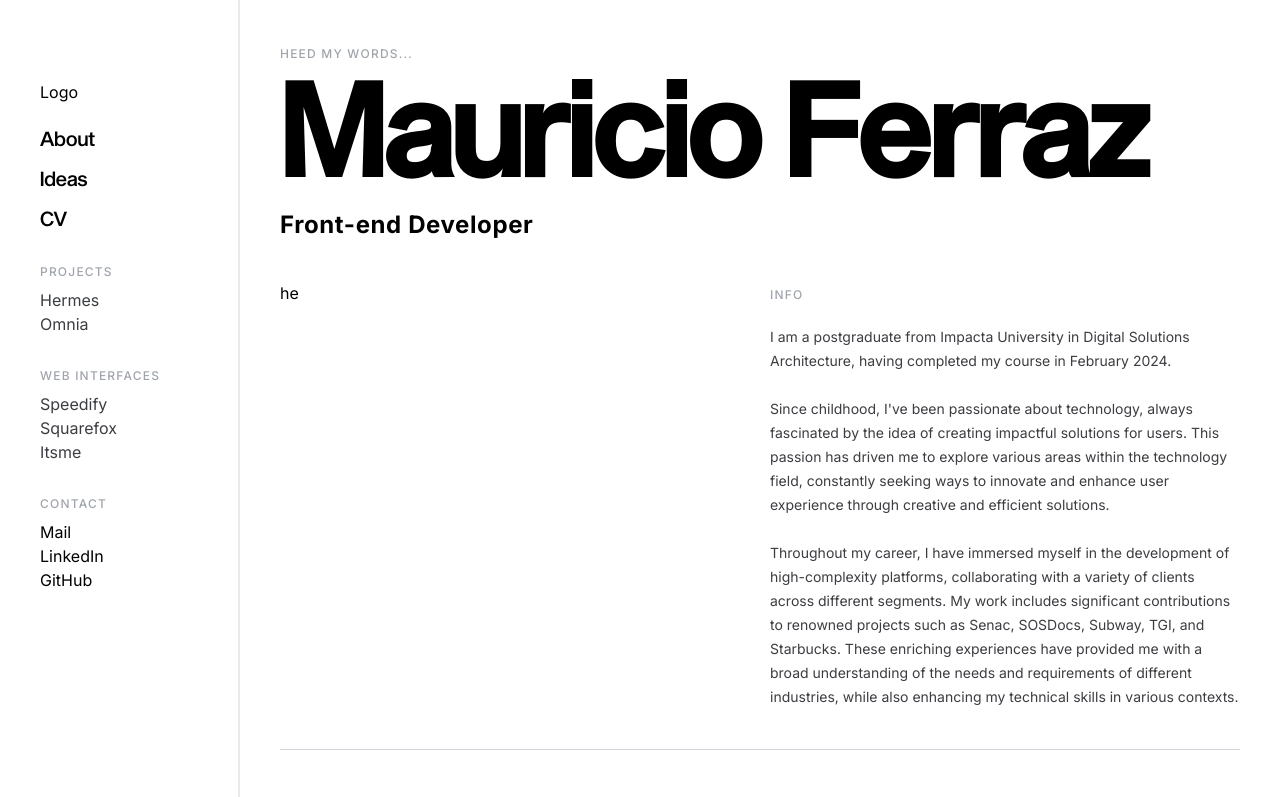
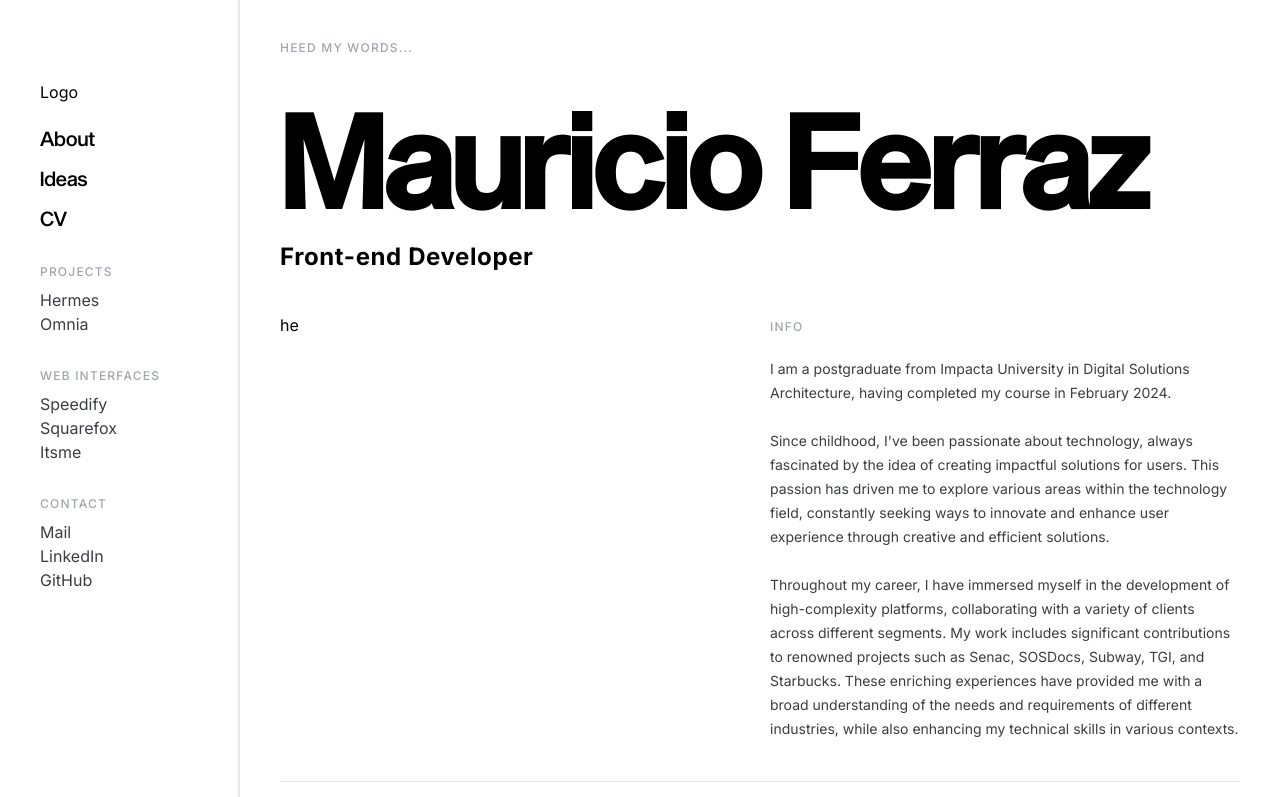
Before and after one commit to mauriciofsnts/itsme, a Next.js app: page / in a window 1280 px wide. Shown: the top 797 px of the page. Built offline with nearby package versions, Linux system fonts and the light colour scheme.

Commit message:
feat: separate the code into its specific file

```diff
--- a/src/app/layout.tsx
+++ b/src/app/layout.tsx
@@ -6,8 +6,8 @@ import Sidebar from "@/components/sidebar";
 const inter = Inter({ subsets: ["latin"] });
 
 export const metadata: Metadata = {
-  title: "Create Next App",
-  description: "Generated by create next app",
+  title: "Mauricio Ferraz - Web Developer",
+  description: "This is my personal website. I'm a web developer.",
 };
 
 export default function RootLayout({
@@ -18,10 +18,10 @@ export default function RootLayout({
   return (
     <html lang="en">
       <body className={inter.className}>
-        <div className="flex flex-col md:flex-row">
+        <div className="flex flex-col md:flex-row overflow-hidden max-h-screen">
           <Sidebar />
 
-          {children}
+          <div className="flex-grow overflow-auto">{children}</div>
         </div>
       </body>
     </html>
--- a/src/app/page.tsx
+++ b/src/app/page.tsx
@@ -1,87 +1,23 @@
-import localFont from "next/font/local";
-import { cn } from "@/lib/utils";
-
-import SectionTitle from "@/components/sectionTitle";
 import Phrase from "@/components/parts/home/phrase";
 import Projects from "@/components/parts/home/projects";
 import Education from "@/components/parts/home/education";
 import Passion from "@/components/parts/home/passion";
-
-import { TextGenerateEffect } from "@/components/ui/text-generate-effect";
 import Bio from "@/components/parts/home/bio";
-
-const headingFont = localFont({
-  src: "../../public/font/SequelSansMediumDisp.woff2",
-});
+import Info from "@/components/parts/home/info";
+import Hero from "@/components/parts/home/hero";
 
 export default function Home() {
   return (
-    <main
-      className="container max-w-screen md:max-w-7xl p-10 "
-      style={{ margin: "0 auto" }}
-    >
-      <div className="flex flex-col gap-10">
-        <div className="">
-          <Phrase />
-
-          <div className="">
-            <h1
-              className={cn(
-                "text-9xl font-extrabold select-none",
-                headingFont.className
-              )}
-            >
-              Mauricio Ferraz
-            </h1>
-
-            <TextGenerateEffect words="Front-end Developer" />
-          </div>
-        </div>
-
-        <div className="flex flex-row gap-5">
-          <div className="flex-1">he</div>
-
-          <div className="flex-1">
-            <SectionTitle>INFO</SectionTitle>
-
-            <p className="text-sm text-[#3b3d41] leading-6 mt-5">
-              I am a postgraduate from Impacta University in Digital Solutions
-              Architecture, having completed my course in February 2024.
-            </p>
-            <br />
-            <p className="text-sm text-[#3b3d41] leading-6">
-              Since childhood, I&apos;ve been passionate about technology,
-              always fascinated by the idea of creating impactful solutions for
-              users. This passion has driven me to explore various areas within
-              the technology field, constantly seeking ways to innovate and
-              enhance user experience through creative and efficient solutions.
-            </p>
-            <br />
-            <p className="text-sm text-[#3b3d41] leading-6">
-              Throughout my career, I have immersed myself in the development of
-              high-complexity platforms, collaborating with a variety of clients
-              across different segments. My work includes significant
-              contributions to renowned projects such as Senac, SOSDocs, Subway,
-              TGI, and Starbucks. These enriching experiences have provided me
-              with a broad understanding of the needs and requirements of
-              different industries, while also enhancing my technical skills in
-              various contexts.
-            </p>
-          </div>
-        </div>
-
-        <hr className="flex h-px bg-gray-300 border-0" />
-
-        <Education />
-
-        <hr className="flex h-px bg-gray-300 border-0" />
-
-        <Projects />
-
-        <Bio />
-
-        <Passion />
-      </div>
+    <main className="max-w-screen md:max-w-7xl p-10 mx-auto flex flex-col gap-10">
+      <Phrase />
+      <Hero />
+      <Info />
+      <hr className="bg-gray-300" />
+      <Education />
+      <hr className="bg-gray-300" />
+      <Projects />
+      <Bio />
+      <Passion />
     </main>
   );
 }
--- /dev/null
+++ b/src/components/parts/home/hero.tsx
@@ -0,0 +1,26 @@
+import { cn } from "@/lib/utils";
+import localFont from "next/font/local";
+import { TextGenerateEffect } from "@/components/ui/text-generate-effect";
+
+const headingFont = localFont({
+  src: "../../../../public/font/SequelSansMediumDisp.woff2",
+});
+
+const Hero = () => {
+  return (
+    <div className="">
+      <h1
+        className={cn(
+          "text-9xl font-extrabold select-none",
+          headingFont.className
+        )}
+      >
+        Mauricio Ferraz
+      </h1>
+
+      <TextGenerateEffect words="Front-end Developer" />
+    </div>
+  );
+};
+
+export default Hero;
--- /dev/null
+++ b/src/components/parts/home/info.tsx
@@ -0,0 +1,38 @@
+import SectionTitle from "@/components/sectionTitle";
+
+const Info = () => {
+  return (
+    <div className="flex flex-row gap-5">
+      <div className="flex-1">he</div>
+
+      <div className="flex-1">
+        <SectionTitle>INFO</SectionTitle>
+
+        <p className="text-sm text-[#3b3d41] leading-6 mt-5">
+          I am a postgraduate from Impacta University in Digital Solutions
+          Architecture, having completed my course in February 2024.
+        </p>
+        <br />
+        <p className="text-sm text-[#3b3d41] leading-6">
+          Since childhood, I&apos;ve been passionate about technology, always
+          fascinated by the idea of creating impactful solutions for users. This
+          passion has driven me to explore various areas within the technology
+          field, constantly seeking ways to innovate and enhance user experience
+          through creative and efficient solutions.
+        </p>
+        <br />
+        <p className="text-sm text-[#3b3d41] leading-6">
+          Throughout my career, I have immersed myself in the development of
+          high-complexity platforms, collaborating with a variety of clients
+          across different segments. My work includes significant contributions
+          to renowned projects such as Senac, SOSDocs, Subway, TGI, and
+          Starbucks. These enriching experiences have provided me with a broad
+          understanding of the needs and requirements of different industries,
+          while also enhancing my technical skills in various contexts.
+        </p>
+      </div>
+    </div>
+  );
+};
+
+export default Info;
--- a/src/components/sidebar.tsx
+++ b/src/components/sidebar.tsx
@@ -34,14 +34,17 @@ const Sidebar = () => {
 
           <div className="flex flex-col">
             <Link
-              className="text-md text-[#3b3d41]"
+              className="text-md text-[#3b3d41] hover:text-[#ccccd1]"
               rel="noopener noreferrer"
               target="_blank"
               href="https://github.com/mauriciofsnts/hermes"
             >
               Hermes
             </Link>
-            <Link className="text-md text-[#3b3d41]" href="#">
+            <Link
+              className="text-md text-[#3b3d41] hover:text-[#ccccd1]"
+              href="#"
+            >
               Omnia
             </Link>
           </div>
@@ -51,18 +54,24 @@ const Sidebar = () => {
           <SectionTitle>Web interfaces</SectionTitle>
 
           <div className="flex flex-col">
-            <Link className="text-md text-[#3b3d41]" href="#">
+            <Link
+              className="text-md text-[#3b3d41] hover:text-[#ccccd1]"
+              href="#"
+            >
               Speedify
             </Link>
             <Link
-              className="text-md text-[#3b3d41]"
+              className="text-md text-[#3b3d41] hover:text-[#ccccd1]"
               rel="noopener noreferrer"
               target="_blank"
               href="http://squarefox.digital/"
             >
               Squarefox
             </Link>
-            <Link className="text-md text-[#3b3d41]" href="#">
+            <Link
+              className="text-md text-[#3b3d41] hover:text-[#ccccd1]"
+              href="#"
+            >
               Itsme
             </Link>
           </div>
@@ -77,6 +86,7 @@ const Sidebar = () => {
             rel="noopener noreferrer"
             target="_blank"
             href="mailto:mauriciofsnts@gmail.com"
+            className="text-md text-[#3b3d41] hover:text-[#ccccd1]"
           >
             Mail
           </Link>
@@ -84,6 +94,7 @@ const Sidebar = () => {
             rel="noopener noreferrer"
             target="_blank"
             href="https://www.linkedin.com/in/mauriciofsnts"
+            className="text-md text-[#3b3d41] hover:text-[#ccccd1]"
           >
             LinkedIn
           </Link>
@@ -91,6 +102,7 @@ const Sidebar = () => {
             rel="noopener noreferrer"
             target="_blank"
             href="https://github.com/mauriciofsnts"
+            className="text-md text-[#3b3d41] hover:text-[#88888d]"
           >
             GitHub
           </Link>
```
